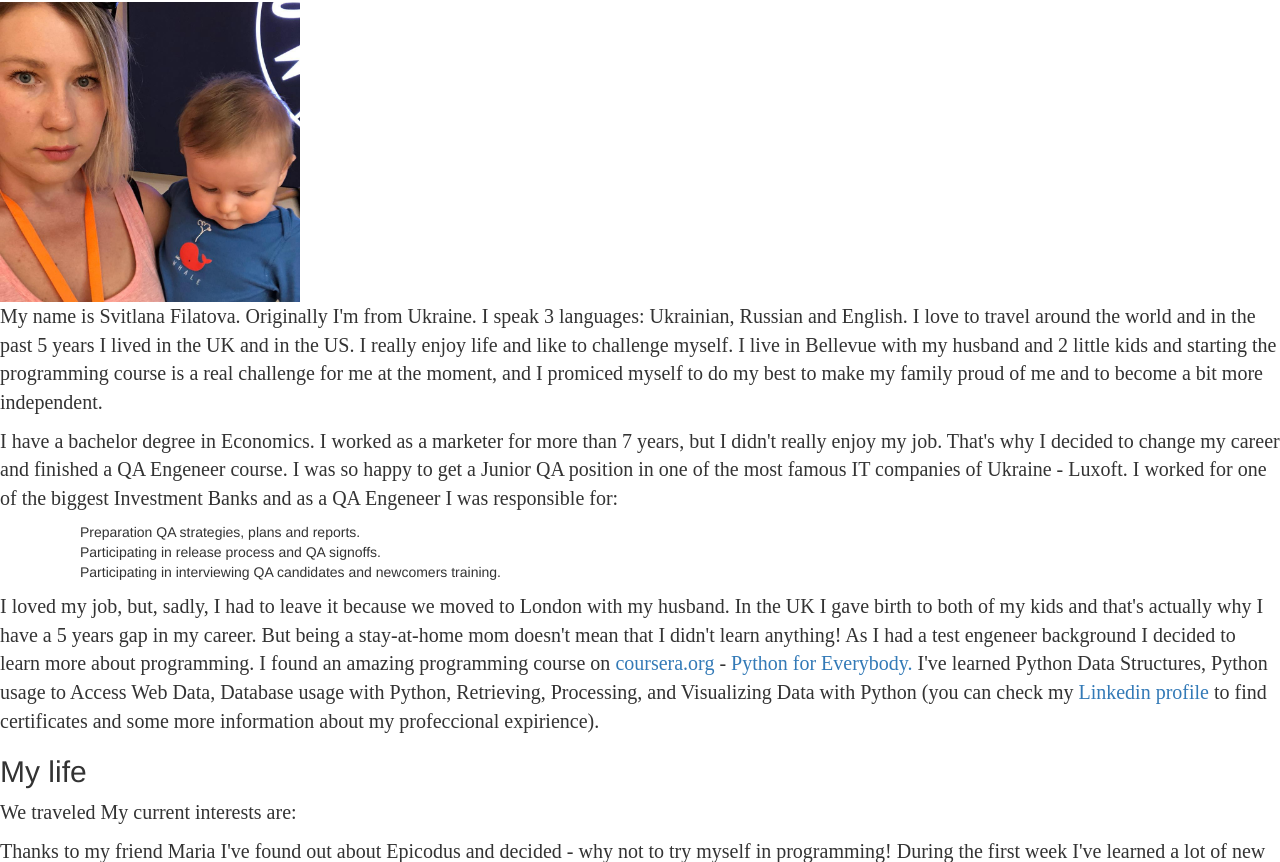
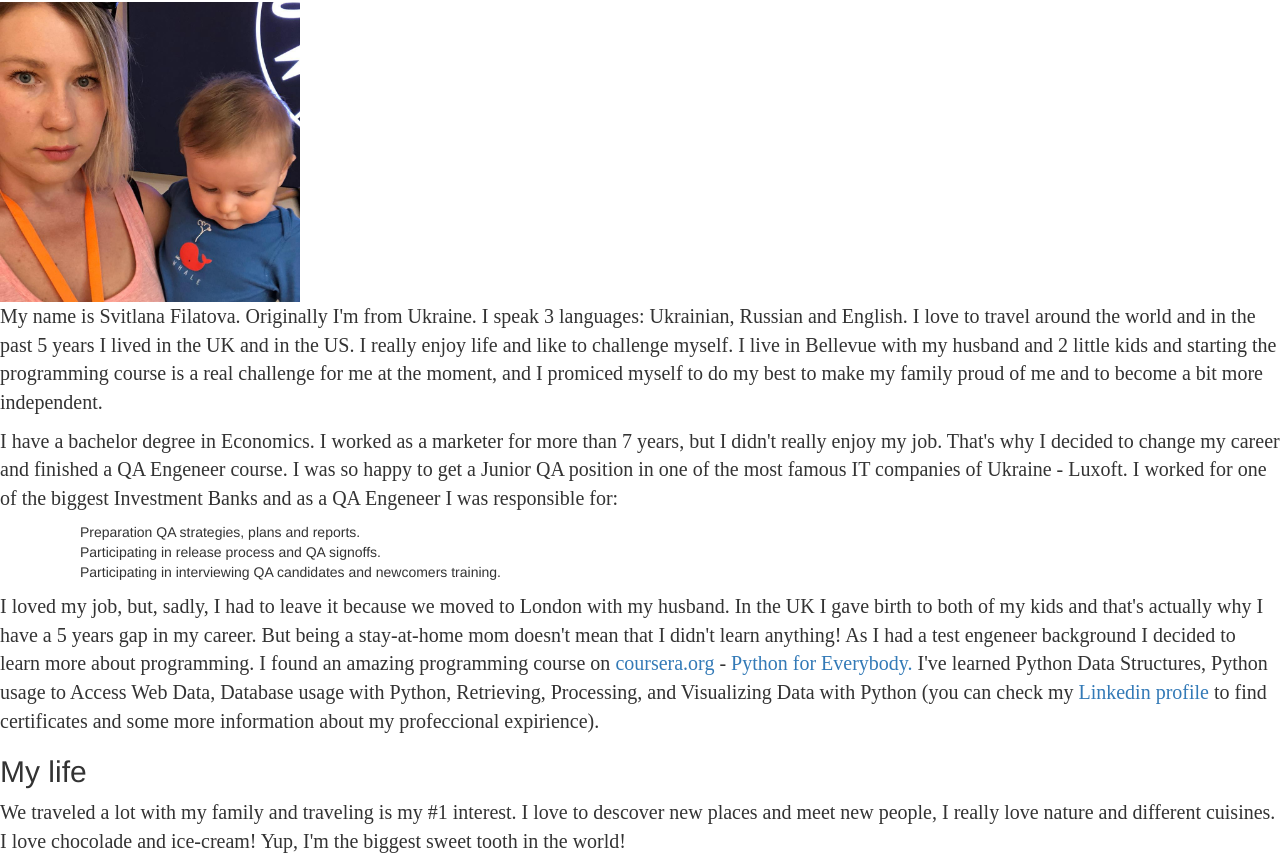
Before and after one commit to svitlanaf/portfolio-webpage, a plain HTML site: page index.html in a window 1280 px wide. Shown: the part 72-934 px from the top of the page. Drawn offline with Linux system fonts and the light colour scheme.

Commit message:
It will have my interests

```diff
--- a/index.html
+++ b/index.html
@@ -30,7 +30,9 @@ Python usage to Access Web Data, Database usage with Python, Retrieving, Process
 (you can check my <a href="https://www.linkedin.com/in/svitlana-filatova-3251b730">Linkedin profile</a> to find certificates
 and some more information about my profeccional expirience).</p>
     <h2>My life</h2>
-      <p>We traveled My current interests are:</p>
+      <p>We traveled a lot with my family and traveling is my #1 interest. I love to descover new places and meet new
+people, I really love nature and different cuisines. I love chocolade and ice-cream! Yup, I'm the biggest sweet tooth in the
+world!</p>
       <p>Thanks to my friend Maria I've found out about Epicodus and decided - why not to try myself in programming! During the
 first week I've learned a lot of new information about web programming, HTML, CSS, Github and Bootstrap. I worked on progects
 in pair with few people and it was so fun! We've made some web pages:</p>
```
